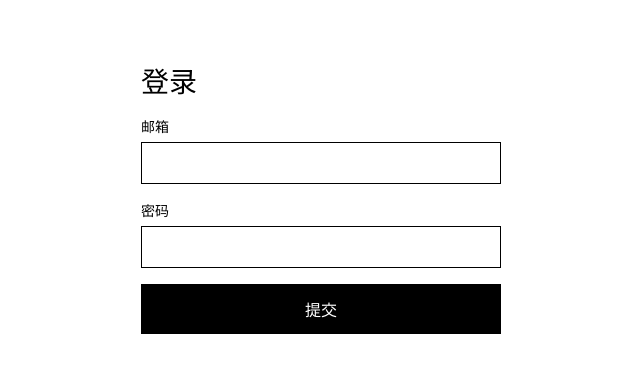
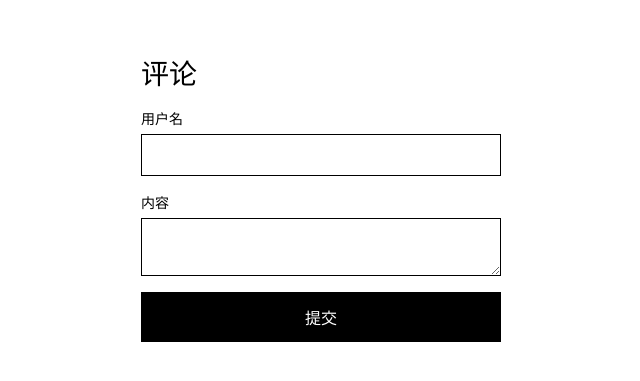
Before and after one commit to Dorian1729/my_blog, a React app in the folder frontend/: page / in a window 1280 px wide. Shown: the part 203-584 px from the top of the page, without its empty margins (319-959 px from the left). Built offline with nearby package versions, Linux system fonts and the light colour scheme; the HTML template or start-up script is replaced by a standard one.

Commit message:
更改内容

```diff
--- a/frontend/src/App.jsx
+++ b/frontend/src/App.jsx
@@ -5,16 +5,16 @@ function BackgroundContainer({ children }) {
 function CenteredForm() {
   return (
     <form className="form">
-      <h1 className="form-title">登录</h1>
+      <h1 className="form-title">评论</h1>
 
       <label className="field">
-        邮箱
+        用户名
         <input className="input" type="email" name="email" />
       </label>
 
       <label className="field">
-        密码
-        <input className="input" type="password" name="password" />
+        内容
+        <textarea className="input input-content" name="content" />
       </label>
 
       <button className="button" type="submit">
```
